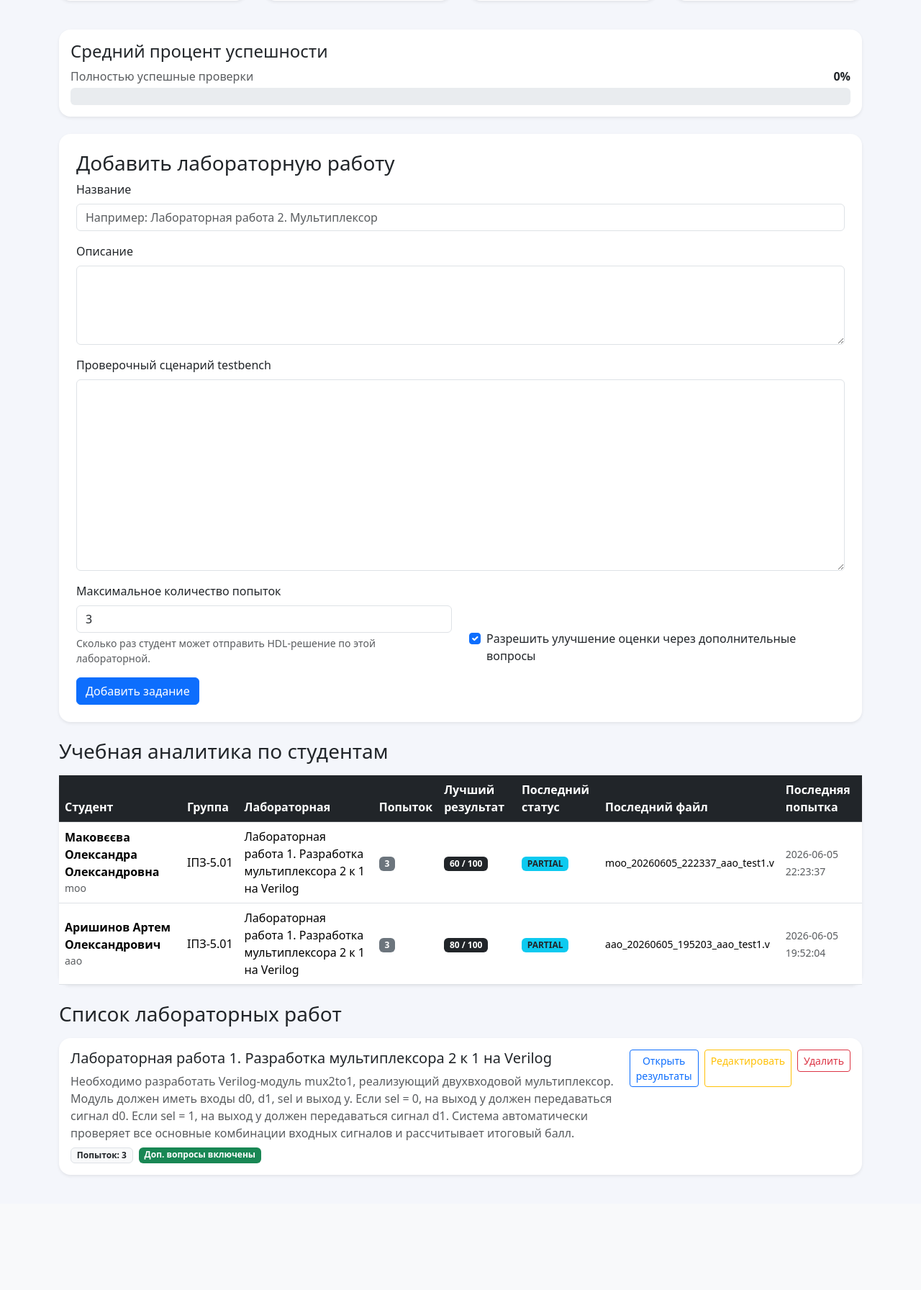
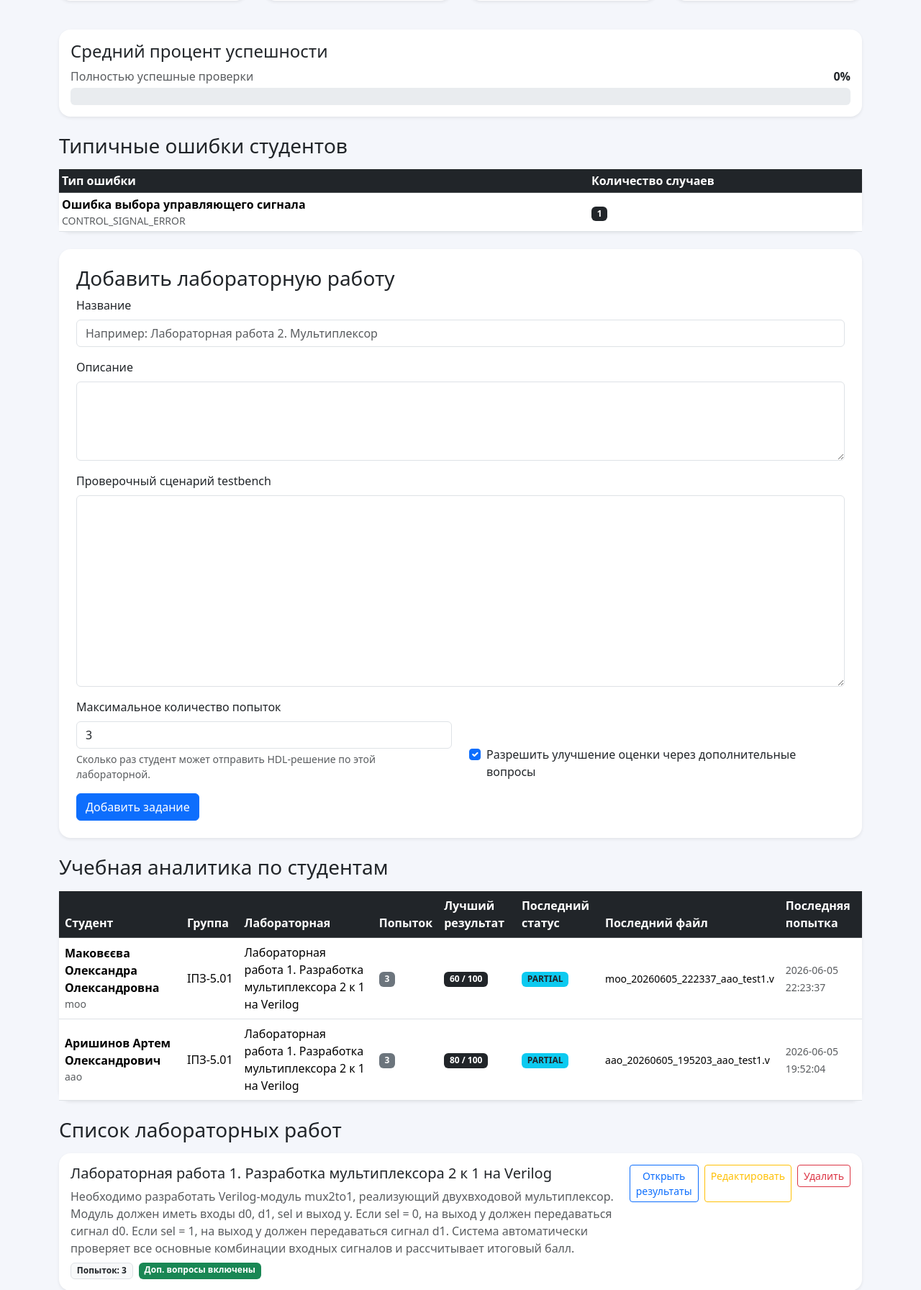
Before and after one commit to AlexMakovka/fpga-learning-platform, a Flask app: page /teacher in a window 1280 px wide. Shown: the part 461-2253 px from the top of the page at 72% size. Before the commit the page ends 2095 px from the top, so only its background shows below. Run offline with Flask 3, Linux system fonts and the light colour scheme; a user stored in the database is signed in; data comes from the database, SQL or seed files in the repository; both versions use the stored data as it was after the commit.

Commit message:
Classified HDL code errors

```diff
--- a/app.py
+++ b/app.py
@@ -81,23 +81,43 @@ def init_db():
 
 
     cur.execute("""
-    CREATE TABLE IF NOT EXISTS submissions (
-        id INTEGER PRIMARY KEY AUTOINCREMENT,
-        lab_id INTEGER NOT NULL,
-        username TEXT NOT NULL,
-        filename TEXT NOT NULL,
-        status TEXT NOT NULL,
-        score INTEGER DEFAULT 0,
-        passed_tests INTEGER DEFAULT 0,
-        total_tests INTEGER DEFAULT 0,
-        output TEXT NOT NULL,
-        created_at TEXT NOT NULL,
-        FOREIGN KEY (lab_id) REFERENCES labs(id)
+        CREATE TABLE IF NOT EXISTS submissions (
+            id INTEGER PRIMARY KEY AUTOINCREMENT,
+            lab_id INTEGER NOT NULL,
+            username TEXT NOT NULL,
+            filename TEXT NOT NULL,
+            status TEXT NOT NULL,
+            score INTEGER DEFAULT 0,
+            passed_tests INTEGER DEFAULT 0,
+            total_tests INTEGER DEFAULT 0,
+            error_type TEXT DEFAULT '',
+            error_title TEXT DEFAULT '',
+            error_details TEXT DEFAULT '',
+            recommendation TEXT DEFAULT '',
+            error_confidence INTEGER DEFAULT 0,
+            output TEXT NOT NULL,
+            created_at TEXT NOT NULL,
+            FOREIGN KEY (lab_id) REFERENCES labs(id)
         )
     """)
 
     columns = cur.execute("PRAGMA table_info(submissions)").fetchall()
     column_names = [column["name"] for column in columns]
+
+    if "error_type" not in column_names:
+        cur.execute("ALTER TABLE submissions ADD COLUMN error_type TEXT DEFAULT ''")
+
+    if "error_title" not in column_names:
+        cur.execute("ALTER TABLE submissions ADD COLUMN error_title TEXT DEFAULT ''")
+
+    if "error_details" not in column_names:
+        cur.execute("ALTER TABLE submissions ADD COLUMN error_details TEXT DEFAULT ''")
+
+    if "recommendation" not in column_names:
+        cur.execute("ALTER TABLE submissions ADD COLUMN recommendation TEXT DEFAULT ''")
+
+    if "error_confidence" not in column_names:
+        cur.execute("ALTER TABLE submissions ADD COLUMN error_confidence INTEGER DEFAULT 0")
 
     if "attempt_number" not in column_names:
         cur.execute("ALTER TABLE submissions ADD COLUMN attempt_number INTEGER DEFAULT 1")
@@ -441,6 +461,286 @@ def run_hdl_check(user_code_path, testbench_text):
             0,
             0
         )
+
+
+def detect_lab_topic_for_diagnostics(lab, code):
+    """
+    Определяет тему лабораторной работы по названию, описанию, testbench и коду студента.
+    Это нужно, чтобы классификатор понимал, какую логику проверять.
+    """
+
+    text = (
+        str(lab["title"]) + " " +
+        str(lab["description"]) + " " +
+        str(lab["testbench"]) + " " +
+        str(code)
+    ).lower()
+
+    if "mux" in text or "мультиплексор" in text or "селектор" in text:
+        return "mux"
+
+    if "adder" in text or "сумматор" in text or "sum" in text or "carry" in text:
+        return "adder"
+
+    if "counter" in text or "счетчик" in text or "счётчик" in text or "count" in text:
+        return "counter"
+
+    if "register" in text or "регистр" in text:
+        return "register"
+
+    if "fsm" in text or "автомат" in text or "state" in text:
+        return "fsm"
+
+    return "general"
+
+
+def has_any(text, keywords):
+    """
+    Проверяет, встречается ли в тексте хотя бы одно ключевое слово.
+    """
+
+    text = text.lower()
+
+    for keyword in keywords:
+        if keyword.lower() in text:
+            return True
+
+    return False
+
+
+def code_has_incomplete_condition(code):
+    """
+    Примитивно выявляет риск неполного описания условий в комбинационной логике.
+    Например:
+    - есть if, но нет else;
+    - есть case, но нет default.
+    """
+
+    code_lower = code.lower()
+
+    has_if = "if" in code_lower
+    has_else = "else" in code_lower
+
+    has_case = "case" in code_lower
+    has_default = "default" in code_lower
+
+    if has_if and not has_else:
+        return True
+
+    if has_case and not has_default:
+        return True
+
+    return False
+
+
+def get_failed_test_blocks(output):
+    """
+    Извлекает из отчета проверки блоки ошибочных тестов.
+    Работает с русским отчетом:
+    Тест 4: ... — ошибка
+    Ожидалось: ...
+    Получено: ...
+    """
+
+    lines = output.splitlines()
+    failed_blocks = []
+
+    for index, line in enumerate(lines):
+        line_lower = line.lower()
+
+        if "ошибка" in line_lower and line_lower.strip().startswith("тест"):
+            block = [line]
+
+            if index + 1 < len(lines):
+                block.append(lines[index + 1])
+
+            if index + 2 < len(lines):
+                block.append(lines[index + 2])
+
+            failed_blocks.append("\n".join(block))
+
+    return failed_blocks
+
+
+def classify_hdl_error(status, output, lab, code):
+    """
+    Классифицирует ошибку HDL-решения.
+
+    Возвращает словарь:
+    {
+        error_type,
+        error_title,
+        error_details,
+        recommendation,
+        error_confidence
+    }
+    """
+
+    output_lower = str(output).lower()
+    code_lower = str(code).lower()
+    topic = detect_lab_topic_for_diagnostics(lab, code)
+    failed_blocks = get_failed_test_blocks(output)
+    failed_text = "\n".join(failed_blocks).lower()
+
+    if status == "PASSED":
+        return {
+            "error_type": "NO_ERROR",
+            "error_title": "Ошибок не обнаружено",
+            "error_details": "HDL-решение успешно прошло все тесты.",
+            "recommendation": "Дополнительные действия не требуются.",
+            "error_confidence": 100
+        }
+
+    # 1. Несовпадение имени модуля
+    if status == "COMPILE_ERROR" and has_any(output_lower, [
+        "unknown module",
+        "module not found",
+        "unable to bind",
+        "unknown module type",
+        "root module"
+    ]):
+        return {
+            "error_type": "MODULE_NAME_MISMATCH",
+            "error_title": "Несовпадение имени модуля",
+            "error_details": (
+                "Testbench не смог подключить модуль студента. "
+                "Чаще всего это происходит, когда имя модуля в HDL-файле не совпадает с именем, ожидаемым в задании."
+            ),
+            "recommendation": (
+                "Проверьте, что имя после ключевого слова module полностью совпадает с именем, указанным в лабораторной работе."
+            ),
+            "error_confidence": 95
+        }
+
+    # 2. Несовпадение портов
+    if status == "COMPILE_ERROR" and has_any(output_lower, [
+        "port",
+        "is not a port",
+        "cannot bind",
+        "failed to elaborate port",
+        "no port named"
+    ]):
+        return {
+            "error_type": "PORT_MISMATCH",
+            "error_title": "Несовпадение портов модуля",
+            "error_details": (
+                "Testbench ожидает определённые входы и выходы, но в модуле студента они названы иначе "
+                "или отсутствуют."
+            ),
+            "recommendation": (
+                "Сравните список портов в задании и в вашем Verilog-модуле. "
+                "Имена входов и выходов должны совпадать с testbench."
+            ),
+            "error_confidence": 90
+        }
+
+    # 3. Общая ошибка компиляции
+    if status == "COMPILE_ERROR":
+        return {
+            "error_type": "COMPILE_ERROR",
+            "error_title": "Ошибка компиляции HDL-кода",
+            "error_details": (
+                "Код не был скомпилирован. Возможны синтаксические ошибки, пропущенные точки с запятой, "
+                "неверные объявления сигналов или ошибки структуры module/endmodule."
+            ),
+            "recommendation": (
+                "Проверьте синтаксис Verilog: точки с запятой, объявления input/output, assign, always, begin/end и endmodule."
+            ),
+            "error_confidence": 85
+        }
+
+    # 4. Ошибка reset/clock для последовательностных схем
+    if topic in ["counter", "register", "fsm"] and has_any(failed_text + output_lower, [
+        "reset", "rst", "clock", "clk", "posedge", "negedge", "сброс", "такт"
+    ]):
+        return {
+            "error_type": "RESET_CLOCK_ERROR",
+            "error_title": "Ошибка reset/clock в последовательностной логике",
+            "error_details": (
+                "Ошибка связана с поведением схемы при тактовом сигнале или сигнале сброса. "
+                "Для последовательностных схем важно корректно описать clock, reset и изменение состояния."
+            ),
+            "recommendation": (
+                "Проверьте блок always, чувствительность к clock/reset и начальное значение после сброса."
+            ),
+            "error_confidence": 88
+        }
+
+    # 5. Ошибка управляющего сигнала для мультиплексора
+    if topic == "mux" and has_any(failed_text + output_lower, [
+        "sel", "select", "выбор", "управля"
+    ]):
+        return {
+            "error_type": "CONTROL_SIGNAL_ERROR",
+            "error_title": "Ошибка выбора управляющего сигнала",
+            "error_details": (
+                "В ошибочных тестах видно, что выходной сигнал выбирает не тот вход при одном из значений управляющего сигнала."
+            ),
+            "recommendation": (
+                "Проверьте, что при sel = 0 на выход передаётся d0, а при sel = 1 — d1."
+            ),
+            "error_confidence": 92
+        }
+
+    # 6. Неполное описание условий
+    if code_has_incomplete_condition(code) or has_any(output_lower, [
+        "x", "z", "latch", "undefined"
+    ]):
+        return {
+            "error_type": "INCOMPLETE_CONDITION",
+            "error_title": "Неполное описание условий",
+            "error_details": (
+                "В коде может быть не описана часть вариантов входных сигналов. "
+                "Из-за этого выход может получать неопределённое значение или сохранять старое состояние."
+            ),
+            "recommendation": (
+                "Проверьте наличие ветки else для if-условий или default для case-конструкций."
+            ),
+            "error_confidence": 80
+        }
+
+    # 7. Неверная комбинационная логика
+    if topic in ["mux", "adder", "general"] and status in ["FAILED", "PARTIAL"]:
+        return {
+            "error_type": "WRONG_COMBINATIONAL_LOGIC",
+            "error_title": "Неверная комбинационная логика",
+            "error_details": (
+                "Код компилируется, но результаты работы схемы не совпадают с ожидаемыми значениями testbench."
+            ),
+            "recommendation": (
+                "Составьте таблицу истинности для задания и сравните её с выражениями assign или always в вашем коде."
+            ),
+            "error_confidence": 78
+        }
+
+    # 8. Не пройдены граничные тесты
+    if status in ["FAILED", "PARTIAL"] and has_any(failed_text, [
+        "1, b=1", "111", "max", "min", "0", "гранич"
+    ]):
+        return {
+            "error_type": "BOUNDARY_TEST_FAILED",
+            "error_title": "Не пройдены граничные тесты",
+            "error_details": (
+                "Решение работает для части входных данных, но ошибается на предельных или важных комбинациях сигналов."
+            ),
+            "recommendation": (
+                "Отдельно проверьте случаи со всеми нулями, всеми единицами, reset и переходными состояниями."
+            ),
+            "error_confidence": 70
+        }
+
+    # 9. Общая ошибка поведения
+    return {
+        "error_type": "FUNCTIONAL_ERROR",
+        "error_title": "Функциональная ошибка HDL-решения",
+        "error_details": (
+            "Решение не прошло часть тестов. Ошибка связана не с компиляцией, а с поведением HDL-модуля."
+        ),
+        "recommendation": (
+            "Проанализируйте строки 'Ожидалось' и 'Получено' в отчёте testbench и найдите, для каких входов логика работает неверно."
+        ),
+        "error_confidence": 60
+    }
 
 
 def read_submission_code(filename):
@@ -1546,27 +1846,43 @@ def submit_solution(lab_id):
 
     status, output, score, passed_tests, total_tests = run_hdl_check(saved_path, lab["testbench"])
 
+    with open(saved_path, "r", encoding="utf-8", errors="replace") as code_file:
+        student_code = code_file.read()
+
+    diagnostics = classify_hdl_error(
+        status=status,
+        output=output,
+        lab=lab,
+        code=student_code
+    )
+
     conn.execute(
-        """
-        INSERT INTO submissions
-        (lab_id, username, filename, status, score, passed_tests, total_tests,
-         output, created_at, attempt_number, file_deleted)
-        VALUES (?, ?, ?, ?, ?, ?, ?, ?, ?, ?, ?)
-        """,
-        (
-            lab_id,
-            session["username"],
-            saved_filename,
-            status,
-            score,
-            passed_tests,
-            total_tests,
-            output,
-            datetime.now().strftime("%Y-%m-%d %H:%M:%S"),
-            attempt_number,
-            0
-        )
+    """
+    INSERT INTO submissions
+    (lab_id, username, filename, status, score, passed_tests, total_tests,
+     error_type, error_title, error_details, recommendation, error_confidence,
+     output, created_at, attempt_number, file_deleted)
+    VALUES (?, ?, ?, ?, ?, ?, ?, ?, ?, ?, ?, ?, ?, ?, ?, ?)
+    """,
+    (
+        lab_id,
+        session["username"],
+        saved_filename,
+        status,
+        score,
+        passed_tests,
+        total_tests,
+        diagnostics["error_type"],
+        diagnostics["error_title"],
+        diagnostics["error_details"],
+        diagnostics["recommendation"],
+        diagnostics["error_confidence"],
+        output,
+        datetime.now().strftime("%Y-%m-%d %H:%M:%S"),
+        attempt_number,
+        0
     )
+)
 
     conn.commit()
     conn.close()
@@ -1879,13 +2195,27 @@ def teacher_panel():
         ORDER BY last_attempt_at DESC
     """).fetchall()
 
+    error_summary = conn.execute("""
+        SELECT
+            error_type,
+            error_title,
+            COUNT(*) AS count
+        FROM submissions
+        WHERE error_type IS NOT NULL
+        AND error_type != ''
+        AND error_type != 'NO_ERROR'
+        GROUP BY error_type, error_title
+        ORDER BY count DESC
+    """).fetchall()
+
     conn.close()
 
     return render_template(
         "teacher.html",
         labs=labs,
         stats=stats,
-        student_lab_summary=student_lab_summary
+        student_lab_summary=student_lab_summary,
+        error_summary=error_summary
     )
 
 
@@ -1898,8 +2228,10 @@ def teacher_submissions_history():
     selected_lab_id = request.args.get("lab_id", "").strip()
     selected_group = request.args.get("group", "").strip()
     selected_status = request.args.get("status", "").strip()
+    selected_error_type = request.args.get("error_type", "").strip()
     date_from = request.args.get("date_from", "").strip()
     date_to = request.args.get("date_to", "").strip()
+
 
     sort = request.args.get("sort", "submitted_at")
     direction = request.args.get("direction", "desc")
@@ -1967,6 +2299,10 @@ def teacher_submissions_history():
         sql += " AND submissions.status = ?"
         params.append(selected_status)
 
+    if selected_error_type:
+        sql += " AND submissions.error_type = ?"
+        params.append(selected_error_type)
+
     if date_from:
         sql += " AND submissions.created_at >= ?"
         params.append(date_from + " 00:00:00")
@@ -2009,6 +2345,7 @@ def teacher_submissions_history():
         selected_lab_id=selected_lab_id,
         selected_group=selected_group,
         selected_status=selected_status,
+        selected_error_type=selected_error_type,
         date_from=date_from,
         date_to=date_to,
         sort=sort,
--- a/templates/teacher.html
+++ b/templates/teacher.html
@@ -118,6 +118,46 @@
         </div>
     </div>
 </div>
+
+<h3 class="mb-3">Типичные ошибки студентов</h3>
+
+{% if error_summary and error_summary|length > 0 %}
+    <div class="card shadow-sm border-0 rounded-4 mb-4">
+        <div class="card-body p-0">
+            <table class="table table-sm table-hover align-middle mb-0">
+                <thead class="table-dark">
+                    <tr>
+                        <th>Тип ошибки</th>
+                        <th>Количество случаев</th>
+                    </tr>
+                </thead>
+
+                <tbody>
+                    {% for error in error_summary %}
+                        <tr>
+                            <td>
+                                <b>{{ error["error_title"] }}</b>
+                                <div class="text-muted small">
+                                    {{ error["error_type"] }}
+                                </div>
+                            </td>
+
+                            <td>
+                                <span class="badge bg-dark">
+                                    {{ error["count"] }}
+                                </span>
+                            </td>
+                        </tr>
+                    {% endfor %}
+                </tbody>
+            </table>
+        </div>
+    </div>
+{% else %}
+    <div class="alert alert-info rounded-4">
+        Пока нет данных по типичным ошибкам.
+    </div>
+{% endif %}
 
 
 
```
Also changed, not shown: templates/lab_detail.html (+26 -0 lines), templates/teacher_submissions_history.html (+23 -9 lines), database.db, 1 other file.
